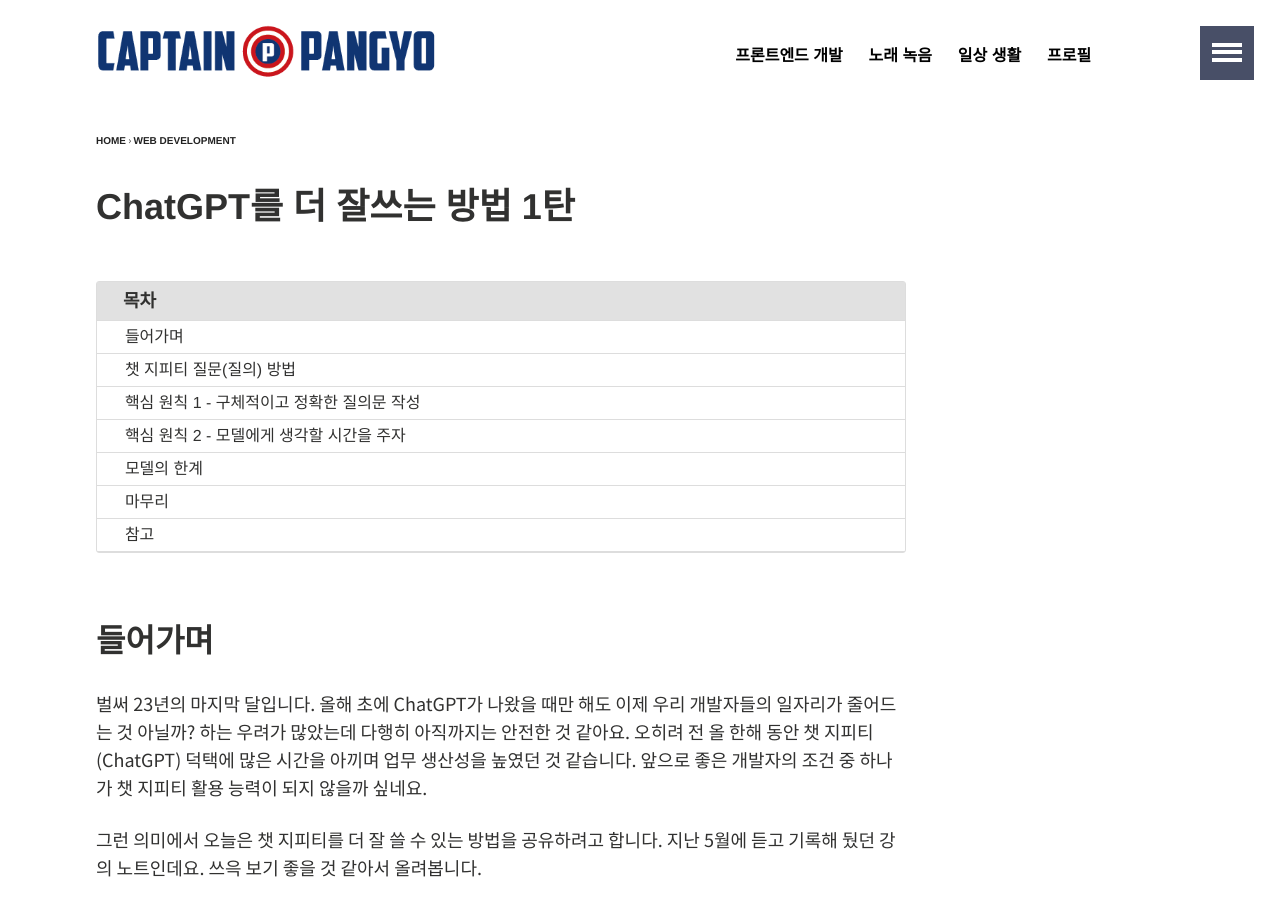
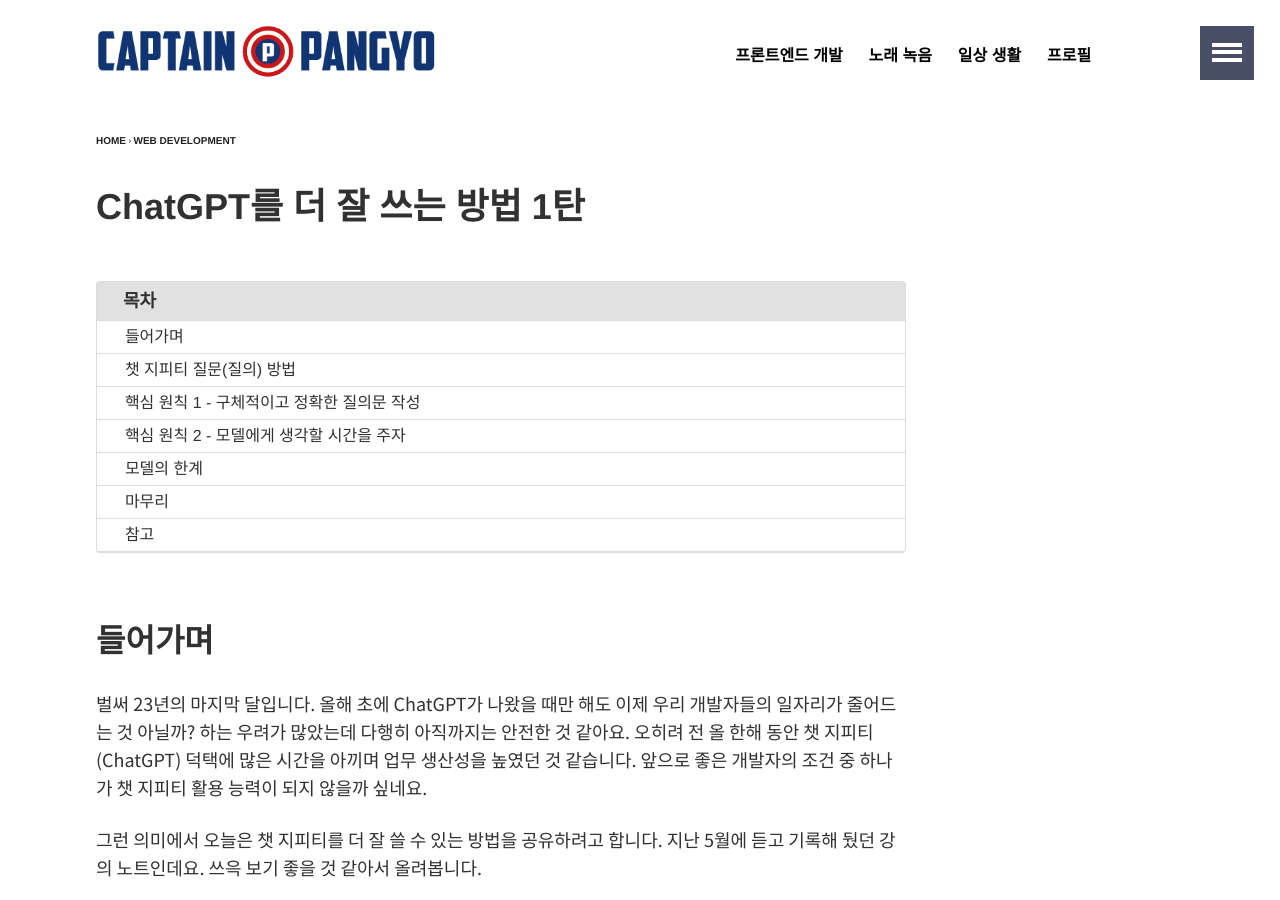
Before and after one commit to joshua1988/joshua1988.github.io, a Jekyll site: the page built from _posts/web-development/chatgpt/2023-12-02-how-to-use-chatgpt-part1.md, in a window 1280 px wide and 900 px high. Built offline with Jekyll 4.4.1, drawn with Linux system fonts in a browser that asks for light colours; comment, search, counter and statistics services are not loaded.

```diff
--- a/_posts/web-development/chatgpt/2023-12-02-how-to-use-chatgpt-part1.md
+++ b/_posts/web-development/chatgpt/2023-12-02-how-to-use-chatgpt-part1.md
@@ -1,6 +1,6 @@
 ---
 layout: article
-title: "ChatGPT를 더 잘쓰는 방법 1탄"
+title: "ChatGPT를 더 잘 쓰는 방법 1탄"
 date: 2023-12-02 14:30:32 +0900
 categories: [web-development, opinions]
 excerpt: "ChatGPT에 질문하는 방법과 질의문 작성 꿀팁. 질문을 어떻게 하면 좋을까?"
```
Also changed, not shown: _posts/web-development/chatgpt/2023-12-09-how-to-use-chatgpt-part2.md (+1 -1 lines).
